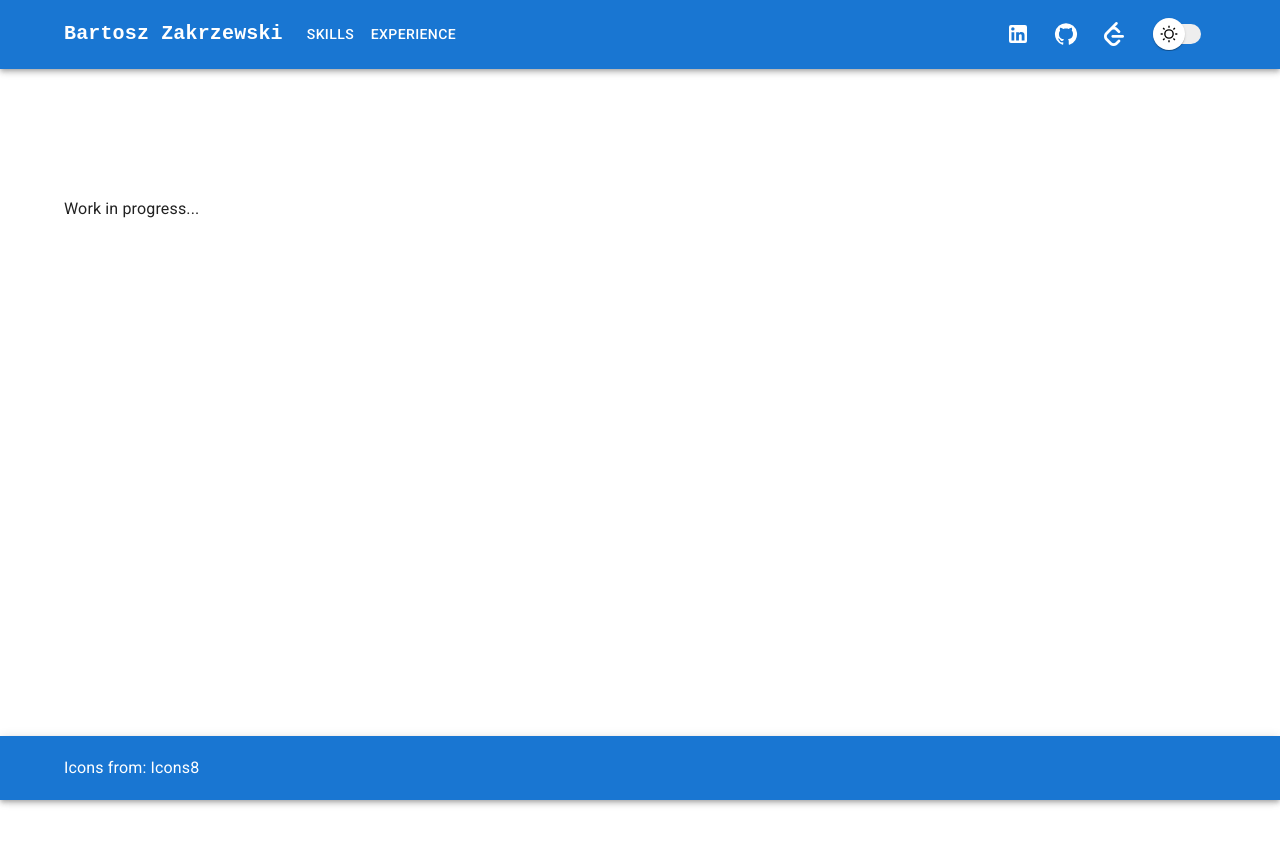
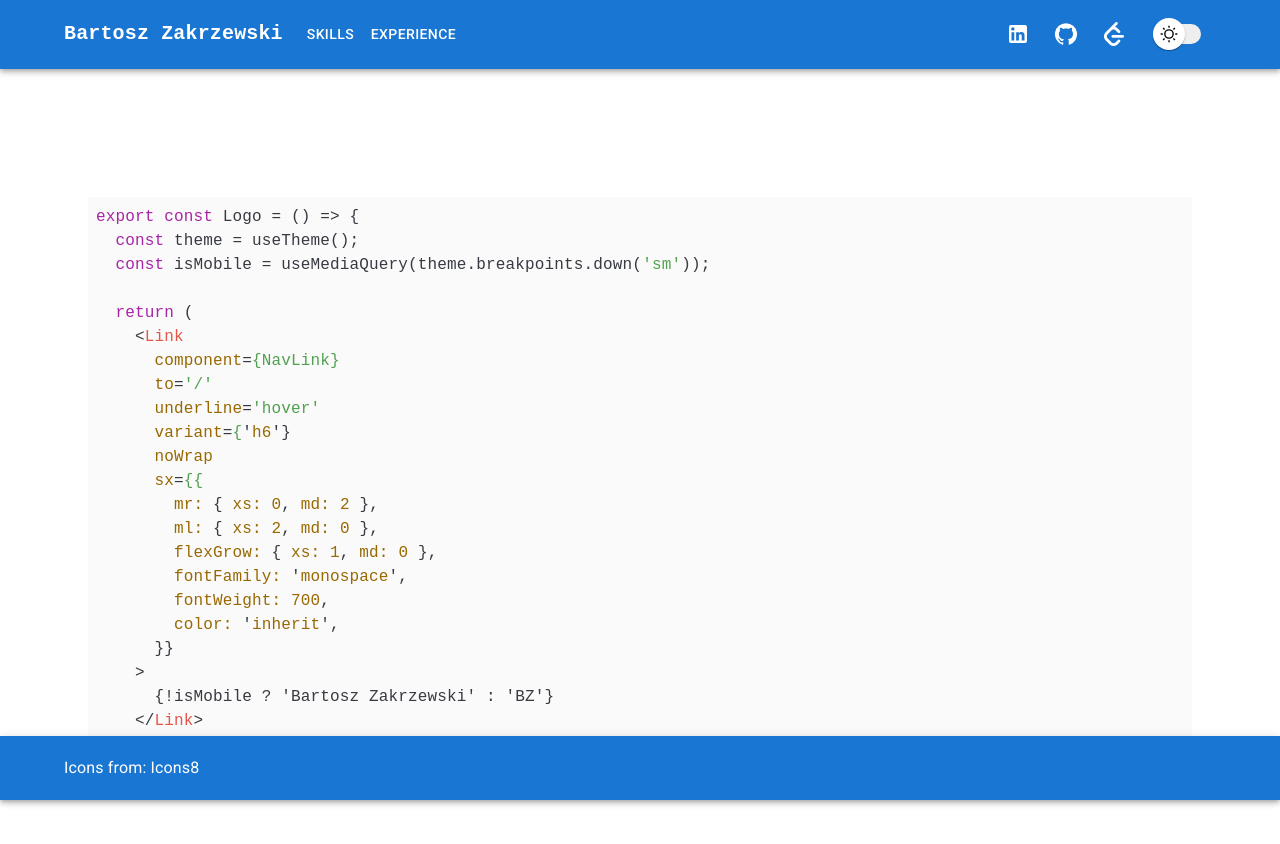
Before and after one commit to zakrzewskib/portfolio, a React (Vite) app: page /skills in a window 1280 px wide. Shown: the top 844 px of the page. Before the commit the page ends 800 px from the top, so only its background shows below. Built offline with nearby package versions, Linux system fonts and the light colour scheme.

Commit message:
feat: Highlight MUI code with PageInfo component, add HOC to prevent rendering while theme mode is loading

```diff
--- a/package.json
+++ b/package.json
@@ -16,12 +16,14 @@
     "@mui/icons-material": "^6.4.4",
     "@mui/material": "^6.4.4",
     "react-dom": "^19.0.0",
-    "react-router": "^7.1.5"
+    "react-router": "^7.1.5",
+    "react-syntax-highlighter": "^15.6.1"
   },
   "devDependencies": {
     "@eslint/js": "^9.19.0",
     "@types/react": "^19.0.8",
     "@types/react-dom": "^19.0.3",
+    "@types/react-syntax-highlighter": "^15.5.13",
     "@vitejs/plugin-react": "^4.3.4",
     "eslint": "^9.19.0",
     "eslint-plugin-react-hooks": "^5.0.0",
--- /dev/null
+++ b/src/HOCs/index.ts
@@ -0,0 +1 @@
+export * from './withIsDarkMode';
--- /dev/null
+++ b/src/HOCs/withIsDarkMode.tsx
@@ -0,0 +1,17 @@
+/* eslint-disable @typescript-eslint/no-explicit-any */
+import { useColorScheme } from '@mui/material';
+
+// 'The mode is always undefined on first render, so make sure to handle this case as shown in the demo below—otherwise you may encounter a hydration mismatch error.'
+// https://mui.com/material-ui/customization/dark-mode/?srsltid=AfmBOooWvzXBUuy53ILKYBFFBFTBukjamOFshJSPgq-8HIC-uc5RXSLn#toggling-color-mode
+
+export const withIsDarkMode = (WrappedComponent: any) => {
+  return (props: any) => {
+    const { mode } = useColorScheme();
+
+    if (!mode) {
+      return null;
+    }
+
+    return <WrappedComponent {...props} />;
+  };
+};
--- /dev/null
+++ b/src/components/PageInfo/PageInfo.tsx
@@ -0,0 +1,44 @@
+import { Container } from '@mui/material';
+import SyntaxHighlighter from 'react-syntax-highlighter';
+import { atomOneDark, atomOneLight } from 'react-syntax-highlighter/dist/esm/styles/hljs';
+import { withIsDarkMode } from '../../HOCs';
+import { useIsDarkMode } from '../../hooks';
+
+const codeToShow = `export const Logo = () => {
+  const theme = useTheme();
+  const isMobile = useMediaQuery(theme.breakpoints.down('sm'));
+
+  return (
+    <Link
+      component={NavLink}
+      to='/'
+      underline='hover'
+      variant={'h6'}
+      noWrap
+      sx={{
+        mr: { xs: 0, md: 2 },
+        ml: { xs: 2, md: 0 },
+        flexGrow: { xs: 1, md: 0 },
+        fontFamily: 'monospace',
+        fontWeight: 700,
+        color: 'inherit',
+      }}
+    >
+      {!isMobile ? 'Bartosz Zakrzewski' : 'BZ'}
+    </Link>
+  );
+};`;
+
+export const PageInfo = withIsDarkMode(() => {
+  const isDarkMode = useIsDarkMode();
+
+  const style = isDarkMode ? atomOneDark : atomOneLight;
+
+  return (
+    <Container sx={{ marginBlock: { xs: 4, md: 16 } }}>
+      <SyntaxHighlighter language='typescript' style={style}>
+        {codeToShow}
+      </SyntaxHighlighter>
+    </Container>
+  );
+});
--- a/src/components/layout/NavBar/ThemeSwitcher.tsx
+++ b/src/components/layout/NavBar/ThemeSwitcher.tsx
@@ -1,8 +1,9 @@
-import { useMediaQuery } from '@mui/material';
 import { grey } from '@mui/material/colors';
 import { styled, useColorScheme } from '@mui/material/styles';
 import Switch from '@mui/material/Switch';
 import { ChangeEvent } from 'react';
+import { withIsDarkMode } from '../../../HOCs';
+import { useIsDarkMode } from '../../../hooks';
 
 const MaterialUIThemeSwitch = styled(Switch)(({ theme }) => ({
   width: 62,
@@ -60,15 +61,9 @@ const MaterialUIThemeSwitch = styled(Switch)(({ theme }) => ({
   },
 }));
 
-export const ThemeSwitcher = () => {
-  const { mode, setMode } = useColorScheme();
-  const prefersDarkMode = useMediaQuery('(prefers-color-scheme: dark)');
-
-  // mode is undefined on the first render
-  // by default ThemeProvider rerenders when theme contains light and dark schemes
-  if (!mode) {
-    return null;
-  }
+export const ThemeSwitcher = withIsDarkMode(() => {
+  const { setMode } = useColorScheme();
+  const isDarkMode = useIsDarkMode();
 
   const handleChange = (event: ChangeEvent<HTMLInputElement>) => {
     setMode(event.target.checked ? 'dark' : 'light');
@@ -79,7 +74,7 @@ export const ThemeSwitcher = () => {
       sx={{ m: 1 }}
       inputProps={{ 'aria-label': 'switch color theme' }}
       onChange={handleChange}
-      defaultChecked={mode === 'dark' || (mode === 'system' && prefersDarkMode)}
+      checked={isDarkMode}
     />
   );
-};
+});
--- /dev/null
+++ b/src/hooks/index.ts
@@ -0,0 +1 @@
+export * from './useIsDarkMode';
--- /dev/null
+++ b/src/hooks/useIsDarkMode.tsx
@@ -0,0 +1,8 @@
+import { useColorScheme, useMediaQuery } from '@mui/material';
+
+export const useIsDarkMode = () => {
+  const { mode } = useColorScheme();
+  const prefersDarkMode = useMediaQuery('(prefers-color-scheme: dark)');
+
+  return mode === 'dark' || (mode === 'system' && prefersDarkMode);
+};
--- a/src/pages/MainPage.tsx
+++ b/src/pages/MainPage.tsx
@@ -1,6 +1,6 @@
 import { Box, Link, Typography } from '@mui/material';
+import { NavLink } from 'react-router';
 import { Skill } from '../components/ui/Skill';
-import { NavLink } from 'react-router';
 
 export const MainPage = () => {
   return (
@@ -13,35 +13,35 @@ export const MainPage = () => {
       }}
     >
       <Box sx={{ display: 'flex', flexDirection: 'column', gap: 1, width: { md: '100%' } }}>
-        <Typography variant="h3" component="h1">
+        <Typography variant='h3' component='h1'>
           Hello! I'm Bartosz Zakrzewski
         </Typography>
-        <Typography variant="h5" component="h2">
+        <Typography variant='h5' component='h2'>
           I am Frontend Developer living in Warsaw, Poland
         </Typography>
       </Box>
 
       <Box sx={{ width: { md: '100%' } }}>
-        <Typography variant="body1">
+        <Typography variant='body1'>
           I worked as a Software Engineer for 2 years now. During that time I discovered that the most important skills
           in IT are:
         </Typography>
 
         <Box sx={{ display: 'flex', alignItems: 'center', gap: 1, mb: 2, mt: 1 }}>
           <Skill>#adaptability</Skill>
-          <Skill>#learning</Skill>
+          <Skill>#learning_new_things</Skill>
         </Box>
 
-        <Typography variant="body1">
+        <Typography variant='body1'>
           There are so many frameworks and libraries and also some internal technologies at specific companies that
           being a good developer is adapting to them and building something using them. This whole portfolio page was
           created to test some of the technologies I learned, but also to use technologies that I don't really know that
           well.
         </Typography>
 
-        <Typography variant="body1">
+        <Typography variant='body1'>
           Also you can see some more technologies used on the{' '}
-          <Link color="textPrimary" component={NavLink} to="/skills">
+          <Link color='textPrimary' component={NavLink} to='/skills'>
             skills
           </Link>{' '}
           page.
--- a/src/pages/SkillsPage.tsx
+++ b/src/pages/SkillsPage.tsx
@@ -1,9 +1,5 @@
-import { Typography } from '@mui/material';
+import { PageInfo } from '../components/PageInfo/PageInfo';
 
 export const SkillsPage = () => {
-  return (
-    <Typography variant="body1" sx={{ marginBlock: { xs: 4, md: 16 } }}>
-      Work in progress...
-    </Typography>
-  );
+  return <PageInfo />;
 };
```
Also changed, not shown: 1 other file (tests, documents, lock files or other folders).
